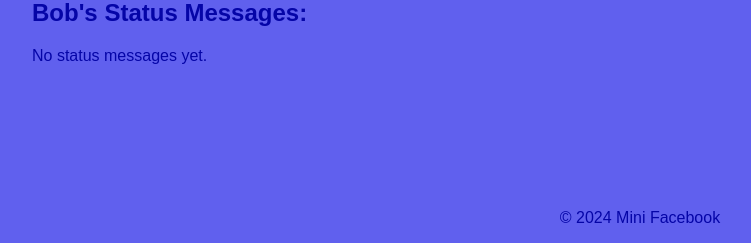
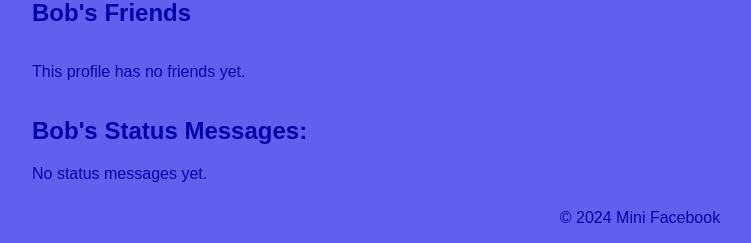
Before and after one commit to IvanYangg/cs412, a Django app: page /mini_fb/profile/6/ in a window 1280 px wide. Shown: the part 557-800 px from the top of the page, without its empty margins (0-751 px from the left). Run offline with Django 5.2, Linux system fonts and the light colour scheme; data comes from the database, SQL or seed files in the repository; both versions use the stored data as it was after the commit.

Commit message:
Implemented Friends functionality

```diff
--- a/mini_fb/admin.py
+++ b/mini_fb/admin.py
@@ -6,7 +6,8 @@
 from django.contrib import admin
 
 # Register your models here.
-from .models import Profile, StatusMessage, Image
+from .models import Profile, StatusMessage, Image, Friend
 admin.site.register(Profile)
 admin.site.register(StatusMessage)
 admin.site.register(Image)
+admin.site.register(Friend)
--- a/mini_fb/models.py
+++ b/mini_fb/models.py
@@ -4,10 +4,12 @@
 
 from django.db import models
 from django.urls import reverse
+from django.contrib.auth.models import User
 
 # Create your models here.
 # a custom profile model that defines the first_name, last_name, city, email, and profile_image_url data attributes of a generic user.
 class Profile(models.Model):
+    user = models.OneToOneField(User, on_delete=models.CASCADE, null=True, blank=True)
     first_name = models.CharField(max_length=100, blank=False)
     last_name = models.CharField(max_length=100, blank=False)
     city = models.CharField(max_length=100, blank=False)
@@ -22,6 +24,11 @@ class Profile(models.Model):
 
     def get_absolute_url(self):
         return reverse('show_profile', kwargs={'pk': self.pk})
+
+    def get_friends(self):
+        friends1 = Friend.objects.filter(profile1=self).values_list('profile2', flat=True)
+        friends2 = Friend.objects.filter(profile2=self).values_list('profile1', flat=True)
+        return Profile.objects.filter(id__in=list(friends1) + list(friends2))
 
 # a custom profile model that defines status messages that are linked to a profile. Has data attributes, timestamp, message, and profile, which is the foreign key.
 class StatusMessage(models.Model):
@@ -40,3 +47,12 @@ class Image(models.Model):
     image_file = models.ImageField(blank=True)
     status_message = models.ForeignKey('StatusMessage', on_delete=models.CASCADE)
     timestamp = models.DateTimeField(auto_now=True)
+
+# a custom model for friends functionality
+class Friend(models.Model):
+    profile1 = models.ForeignKey(Profile, related_name="profile1", on_delete=models.CASCADE)
+    profile2 = models.ForeignKey(Profile, related_name="profile2", on_delete=models.CASCADE)
+    timestamp = models.DateTimeField(auto_now=True)
+
+    def __str__(self):
+        return f"{self.profile1.user.username} & {self.profile2.user.username}"
--- a/mini_fb/static/mini_fb/style.css
+++ b/mini_fb/static/mini_fb/style.css
@@ -120,3 +120,8 @@ footer {
 .status-image {
     width:300px;
 }
+
+.friends {
+    display:flex;
+    justify-content: space-between;
+}
--- a/mini_fb/templates/mini_fb/show_profile.html
+++ b/mini_fb/templates/mini_fb/show_profile.html
@@ -16,6 +16,20 @@ Description: This file defines the html that is rendered upon clicking on a spec
         <h3><a class="status-button" href="{% url 'update_profile' profile.pk %}">Update Profile</a></h3>
     </div>
   </div>
+  <h2>{{ profile.first_name }}'s Friends</h2>
+  <div class = "friends">
+    {% for friend in profile.get_friends %}
+    <div>
+      <a href="{% url 'show_profile' friend.id %}">
+          <img src="{{ friend.profile_image_url }}" alt="{{ friend.first_name }}'s profile picture" width="100" height = "80">
+          <p>{{ friend.first_name }} {{ friend.last_name }}</p>
+      </a>
+    </div>
+    {% empty %}
+        <p>This profile has no friends yet.</p>
+    {% endfor %}
+  </div>
+
   <h2>{{ profile.first_name }}'s Status Messages:</h2>
   {% for status in profile.get_status_messages %}
       <div class="status-message">
```
Also changed, not shown: db.sqlite3, mini_fb/migrations/0006_friend.py (added), mini_fb/migrations/0007_profile_user.py (added).
